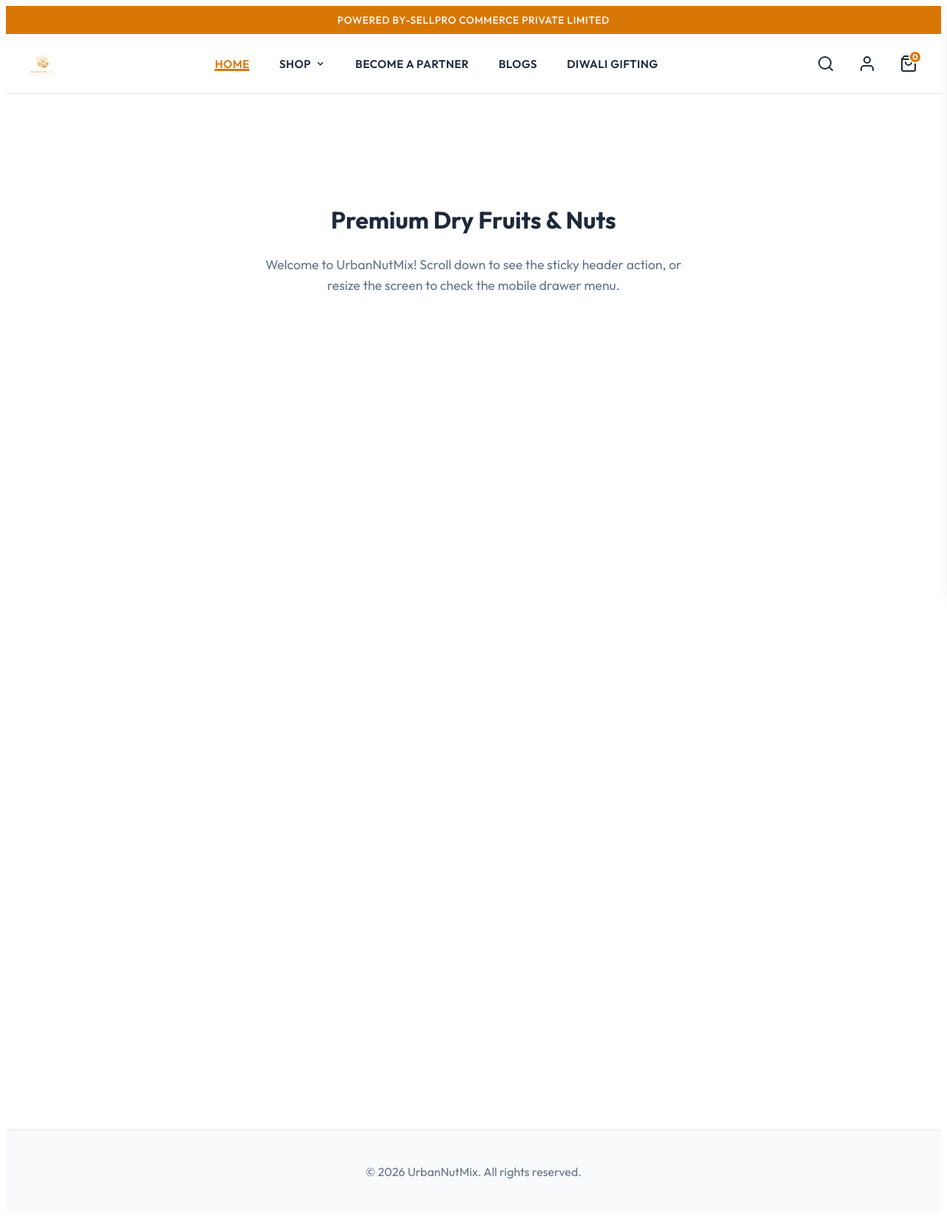
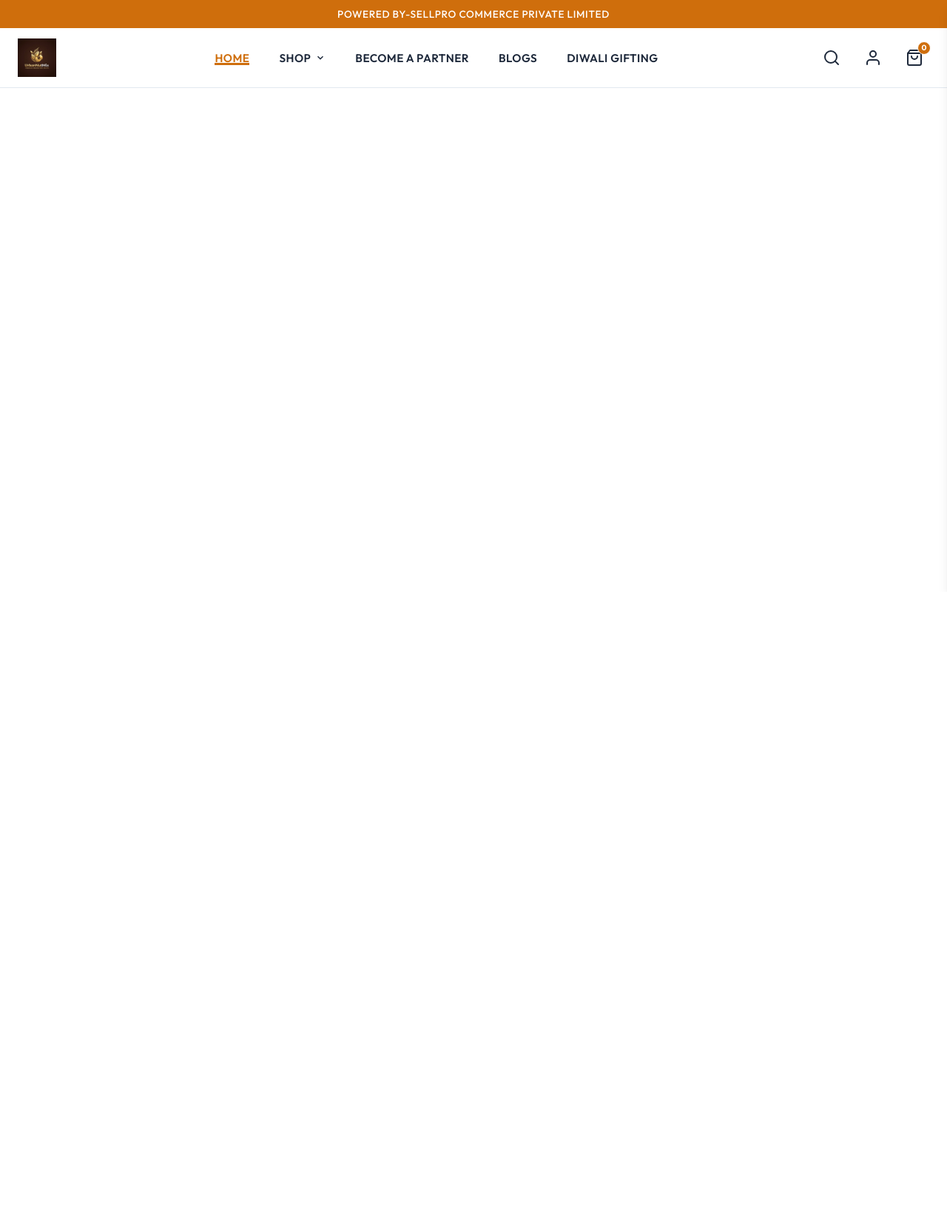
Before and after one commit to Rahul04909/urbannutmix.in, a PHP site: page / in a window 1280 px wide. Shown: the whole page at 74% size. After the commit the page ends 119 px from the top, so only its background shows below. Run offline with PHP 8.4, Linux system fonts and the light colour scheme.

Commit message:
updated header

```diff
--- a/assets/css/header.css
+++ b/assets/css/header.css
@@ -1,15 +1,22 @@
 /* UrbanNutMix Header Stylesheet */
 @import url('https://fonts.googleapis.com/css2?family=Outfit:wght@300;400;500;600;700&display=swap');
 
+/* Global Reset to eliminate browser margins on top, left, right, and bottom */
+html, body {
+    margin: 0;
+    padding: 0;
+    width: 100%;
+}
+
 :root {
-    --primary-color: #d97706; /* Rich Amber Orange */
-    --primary-hover: #b45309;
+    --primary-color: #cf6e0c; /* Matches reference warm brand orange */
+    --primary-hover: #a85604;
     --text-color: #1e293b;
     --text-light: #64748b;
     --bg-color: #ffffff;
     --bg-alt: #f8fafc;
     --border-color: #e2e8f0;
-    --topbar-bg: #d97706;
+    --topbar-bg: #cf6e0c;
     --topbar-text: #ffffff;
     --font-family: 'Outfit', sans-serif;
     --transition-speed: 0.3s;
@@ -254,11 +261,11 @@
 
 .unm-cart-badge {
     position: absolute;
-    top: 2px;
-    right: 2px;
+    top: -2px;
+    right: -2px;
     background-color: var(--primary-color);
     color: white;
-    font-size: 0.7rem;
+    font-size: 0.65rem;
     font-weight: 700;
     height: 18px;
     width: 18px;
@@ -266,7 +273,8 @@
     display: flex;
     align-items: center;
     justify-content: center;
-    border: 2px solid var(--bg-color);
+    border: 1.5px solid var(--bg-color);
+    line-height: 1;
 }
 
 /* --- HAMBURGER MENU --- */
--- a/includes/header.php
+++ b/includes/header.php
@@ -60,7 +60,7 @@ $current_page = basename($_SERVER['PHP_SELF']);
         <div class="unm-container">
             <!-- LOGO -->
             <a href="<?php echo BASE_URL; ?>index.php" class="unm-logo-link" aria-label="UrbanNutMix Home">
-                <img src="<?php echo BASE_URL; ?>assets/images/logo.png" alt="UrbanNutMix Logo" class="unm-logo-img">
+                <img src="<?php echo BASE_URL; ?>assets/images/logo-bg.jpg" alt="UrbanNutMix Logo" class="unm-logo-img">
             </a>
 
             <!-- DESKTOP NAVIGATION -->
--- a/index.php
+++ b/index.php
@@ -10,19 +10,5 @@ $page_title = "Premium Dry Fruits & Nuts";
 include_once 'includes/header.php';
 ?>
 
-<!-- Main Content (Minimal placeholder to allow header scrolling and view spacing) -->
-<main style="min-height: 150vh; padding: 100px 20px; max-width: 1200px; margin: 0 auto; font-family: 'Outfit', sans-serif; text-align: center;">
-    <div style="margin-top: 50px;">
-        <h2 style="font-size: 2rem; color: #1e293b;">Premium Dry Fruits & Nuts</h2>
-        <p style="color: #64748b; font-size: 1.1rem; max-width: 600px; margin: 20px auto; line-height: 1.6;">
-            Welcome to UrbanNutMix! Scroll down to see the sticky header action, or resize the screen to check the mobile drawer menu.
-        </p>
-    </div>
-</main>
-
-<footer style="background-color: #f8fafc; border-top: 1px solid #e2e8f0; padding: 30px; text-align: center; font-family: 'Outfit', sans-serif; color: #64748b;">
-    <p>&copy; <?php echo date('Y'); ?> UrbanNutMix. All rights reserved.</p>
-</footer>
-
 </body>
 </html>
```
Also changed, not shown: assets/images/logo-bg.jpg (added).
